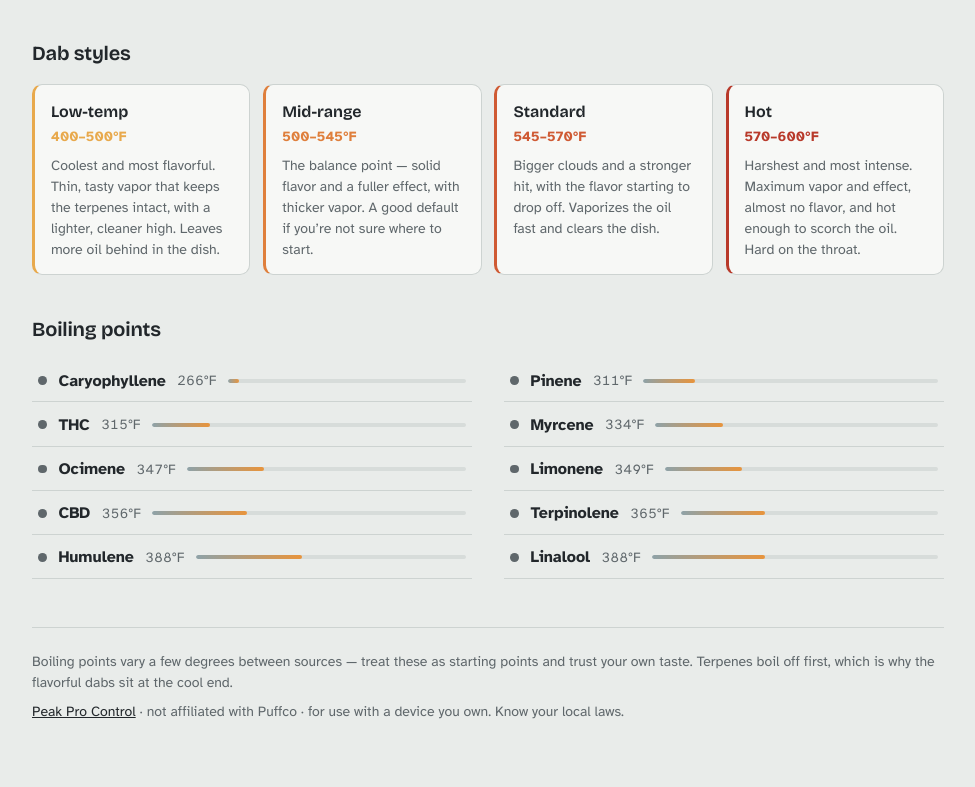
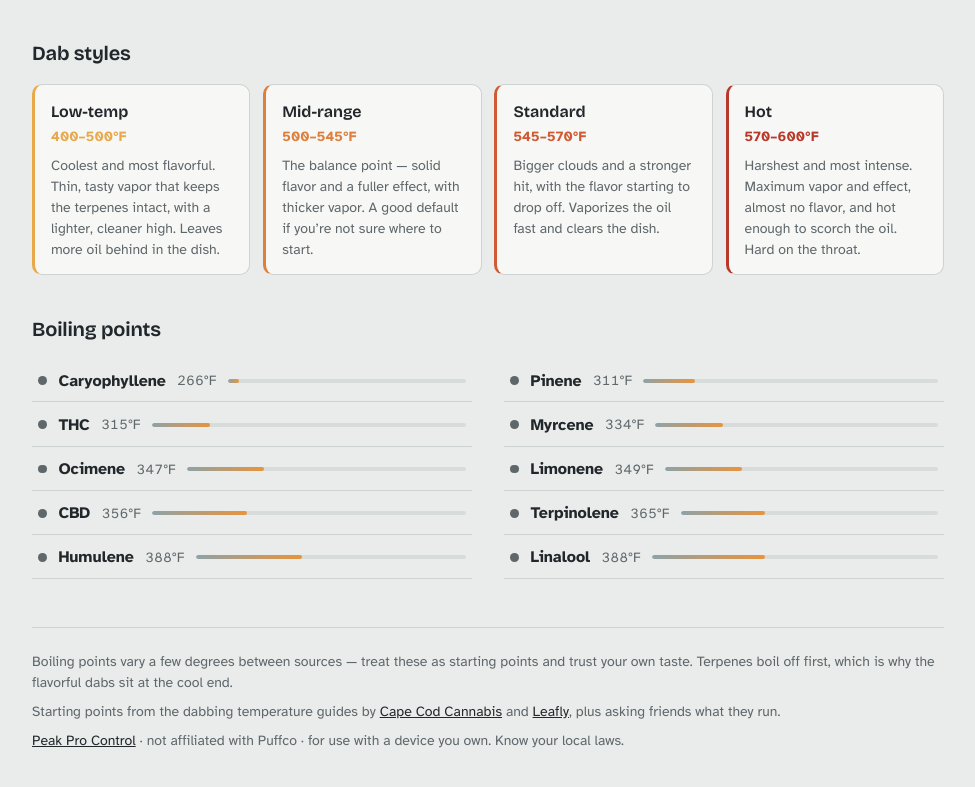
Before and after one commit to magikh0e/puffco-peak-control, a plain HTML site: page temps.html in a window 1280 px wide. Shown: the part 422-1209 px from the top of the page, without its empty margins (152-1127 px from the left). Drawn offline with nearby package versions, Linux system fonts and the light colour scheme.

Commit message:
temps: credit the Cape Cod Cannabis and Leafly guides

```diff
--- a/temps.html
+++ b/temps.html
@@ -224,6 +224,7 @@
 
     <footer class="foot">
       <p>Boiling points vary a few degrees between sources &mdash; treat these as starting points and trust your own taste. Terpenes boil off first, which is why the flavorful dabs sit at the cool end.</p>
+      <p>Starting points from the dabbing temperature guides by <a href="https://capecodcannabis.com/the-ultimate-dabbing-temperature-guide/" rel="noopener">Cape Cod Cannabis</a> and <a href="https://www.leafly.com/learn/consume/dabs/best-dabbing-temperatures" rel="noopener">Leafly</a>, plus asking friends what they run.</p>
       <p><a href="/">Peak Pro Control</a> &middot; not affiliated with Puffco &middot; for use with a device you own. Know your local laws.</p>
     </footer>
   </div>
```
